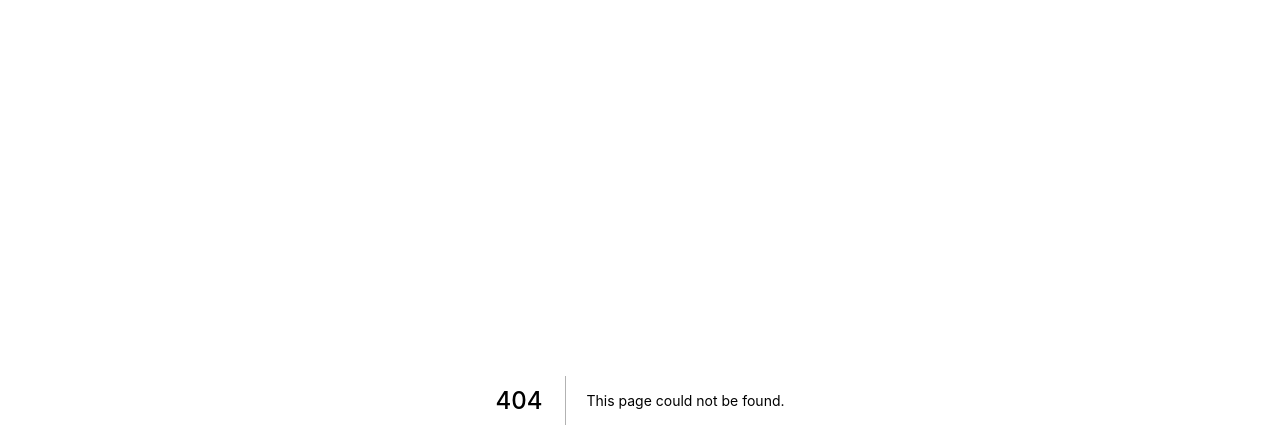
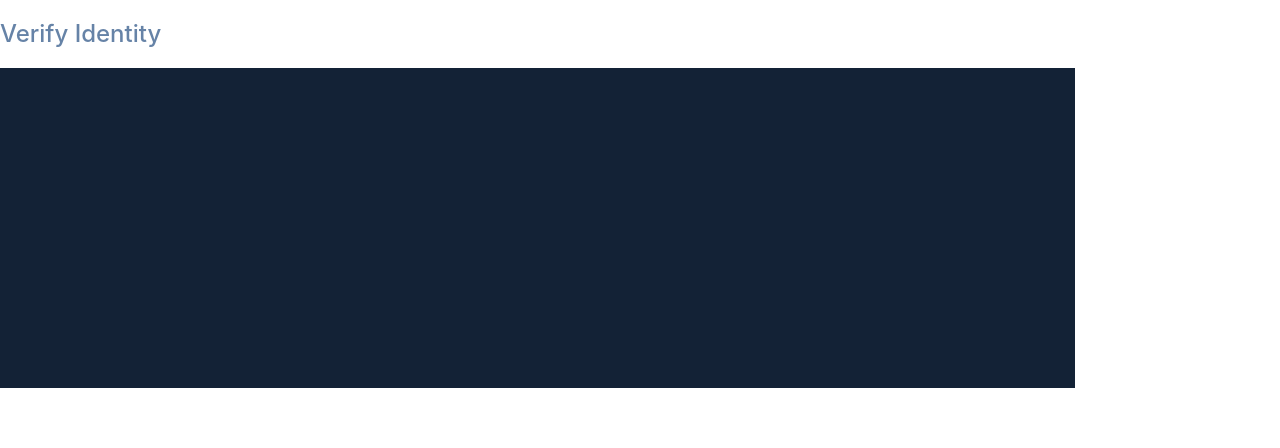
Before and after one commit to alphaomega03/drift-coding-challenge, a Next.js app: page /components/Content in a window 1280 px wide. Before the commit this address had no page. Shown: the top 448 px of the page. Built offline with nearby package versions, Linux system fonts and the light colour scheme.

Commit message:
added base content component, fonts

```diff
--- /dev/null
+++ b/pages/components/Content.jsx
@@ -0,0 +1,10 @@
+import styles from '../../styles/Home.module.css'
+
+export default function Content() {
+  return (
+    <div className={styles.content}>
+      <h2>Verify Identity</h2>
+      <div className={styles.connectContainer}></div>
+    </div>
+  )
+}
--- a/pages/index.js
+++ b/pages/index.js
@@ -1,5 +1,6 @@
 import Head from 'next/head'
 import styles from '../styles/Home.module.css'
+import Content from './components/Content'
 import Header from './components/Header'
 
 export default function Home() {
@@ -14,10 +15,7 @@ export default function Home() {
       <main className={styles.main}>
         <Header/>
 
-        <p className={styles.description}>
-          Get started by editing{' '}
-          <code className={styles.code}>pages/index.js</code>
-        </p>
+        <Content />
 
         <div className={styles.grid}>
           <a href="https://nextjs.org/docs" className={styles.card}>
--- a/styles/Home.module.css
+++ b/styles/Home.module.css
@@ -5,7 +5,8 @@
   flex-direction: column;
   justify-content: center;
   align-items: center;
-  color: #FFF
+  color: #FFF;
+  font-family: 'EduMarfaVariable';
 }
 
 .main {
@@ -35,6 +36,27 @@
   right: 85.05%;
   top: 5.01%;
   bottom: 93%; */
+}
+
+.content {
+  display: flex;
+  justify-content: left;
+  width: 84vw;
+  flex-direction: column;
+}
+
+.content > h2 {
+  color: #6683A7;
+  font-style: normal;
+  font-weight: 500;
+  font-size: 24px;
+  line-height: 28px;
+}
+
+.connectContainer {
+  background: #132236;
+  width: 84vw;
+  height: 40vh;
 }
 
 .footer {
--- a/styles/globals.css
+++ b/styles/globals.css
@@ -4,6 +4,11 @@ body {
   margin: 0;
   font-family: -apple-system, BlinkMacSystemFont, Segoe UI, Roboto, Oxygen,
     Ubuntu, Cantarell, Fira Sans, Droid Sans, Helvetica Neue, sans-serif;
+}
+
+@font-face {
+  font-family: 'EduMarfaVariable';
+  src: url('../public/EduMarfaVariable.woff') format('woff');
 }
 
 a {
```
Also changed, not shown: public/EduMarfaVariable.woff (added).
